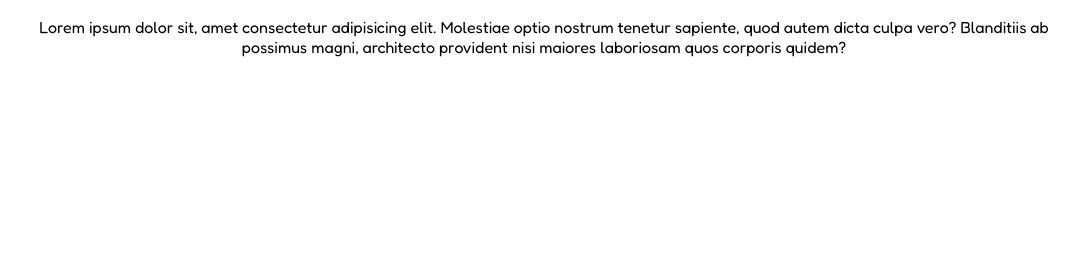
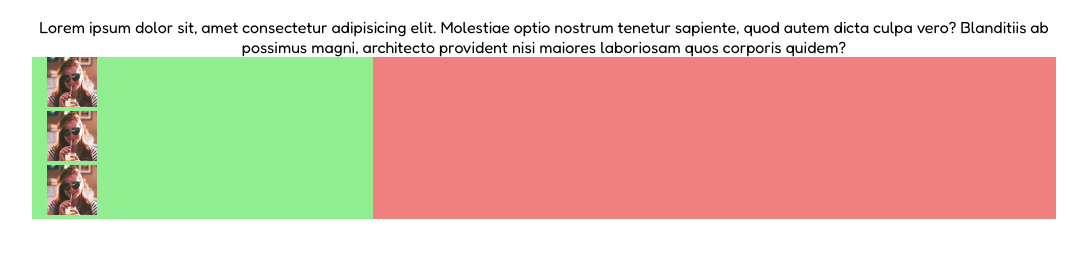
Before and after one commit to DNParadox/html-css-float-cards, a plain HTML site: page index.html in a window 1280 px wide. Shown: the part 62-320 px from the top of the page, without its empty margins (96-1183 px from the left). Drawn offline with Linux system fonts and the light colour scheme.

Commit message:
Colonna non funzionante

```diff
--- a/css/style.css
+++ b/css/style.css
@@ -23,3 +23,31 @@ h1 {
 }
 
 /* Fine Header */
+
+/* Main  */
+
+/* Common */
+
+.clearfix::after {
+    content: "";
+    display: table;
+    clear: both;
+}
+
+img {
+    height: 50px;
+}
+
+.container{
+    background-color: lightcoral;
+    width: 80%;
+    margin: auto;
+}
+
+.col {
+    float: left;
+    width: calc(100% / 3);
+    padding: 0 15px;
+    background-color: lightgreen;
+
+}
--- a/index.html
+++ b/index.html
@@ -12,6 +12,7 @@
 </head>
 
 <body>
+    <!-- Header -->
     <header>
         <h1>Meet our Team</h1>
         <p>Lorem ipsum dolor sit, amet consectetur adipisicing elit.
@@ -20,7 +21,27 @@
             corporis quidem?
         </p>
     </header>
+    <!-- Main -->
     <main>
+        <section class="container">
+            <div class="clearfix">
+                <div class="col">
+                    <div class="card">
+                        <img src="img/female1.png" alt="Donna">
+                    </div>
+                    <div class="card">
+                        <img src="img/female1.png" alt="Donna">
+                    </div>
+
+                    <div class="card">
+                        <img src="img/female1.png" alt="Donna">
+                    </div>
+
+                </div>
+            </div>
+
+
+        </section>
 
     </main>
 </body>
```
